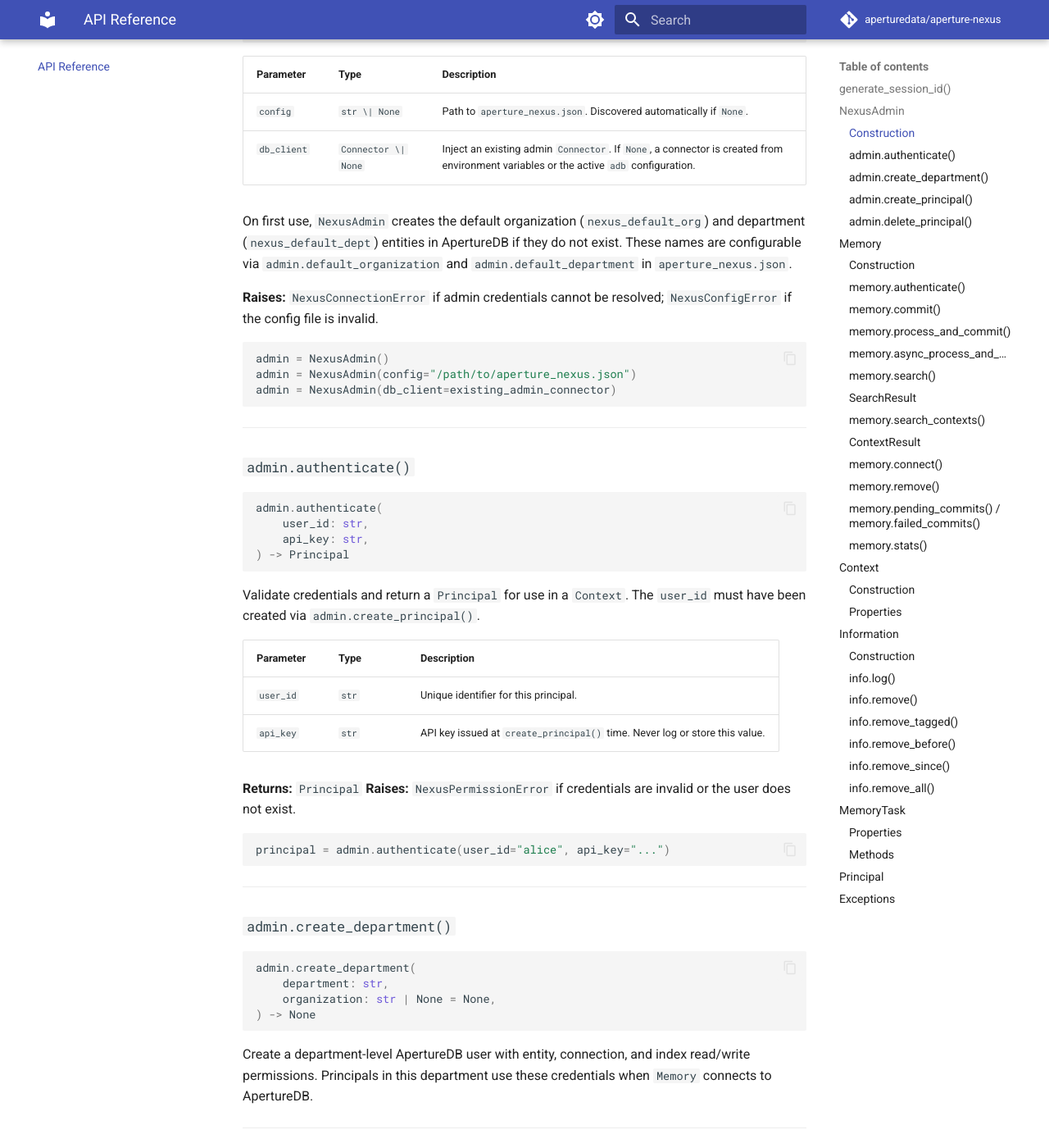
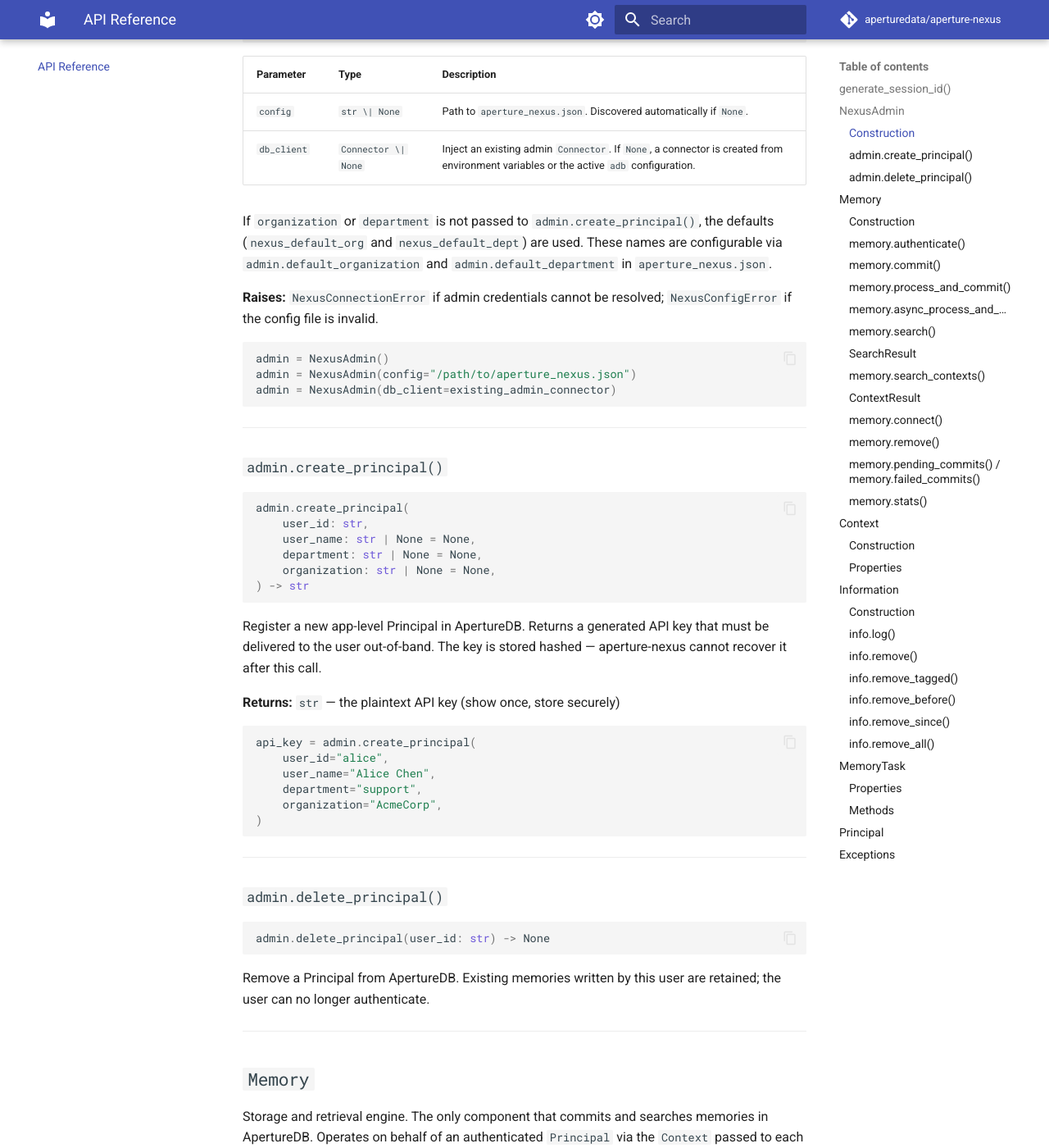
Before and after one commit to aperture-data/aperture-nexus, an MkDocs documentation site: the page built from docs/api-reference.md, in a window 1280 px wide and 1400 px high, scrolled down 1014 px. Shown: the whole window at 82% size. Built offline with MkDocs 1.6.1 and Material for MkDocs 9.7.7, drawn with Linux system fonts in a browser that asks for light colours; comment, search, counter and statistics services are not loaded; some of the changed text lies outside the part shown.

````diff
--- a/docs/api-reference.md
+++ b/docs/api-reference.md
@@ -33,8 +33,8 @@ ctx_agent    = Context(principal=agent_principal,    session_id=sid, ...)
 
 ## `NexusAdmin`
 
-Identity authority. Creates and manages department-level ApertureDB users and
-app-level Principals. Requires admin ApertureDB credentials.
+Identity authority. Creates and manages app-level Principals. Requires admin
+ApertureDB credentials.
 
 ```python
 from aperture_nexus import NexusAdmin
@@ -54,10 +54,10 @@ NexusAdmin(
 | `config` | `str \| None` | Path to `aperture_nexus.json`. Discovered automatically if `None`. |
 | `db_client` | `Connector \| None` | Inject an existing admin `Connector`. If `None`, a connector is created from environment variables or the active `adb` configuration. |
 
-On first use, `NexusAdmin` creates the default organization (`nexus_default_org`)
-and department (`nexus_default_dept`) entities in ApertureDB if they do not exist.
-These names are configurable via `admin.default_organization` and
-`admin.default_department` in `aperture_nexus.json`.
+If `organization` or `department` is not passed to `admin.create_principal()`,
+the defaults (`nexus_default_org` and `nexus_default_dept`) are used. These names
+are configurable via `admin.default_organization` and `admin.default_department`
+in `aperture_nexus.json`.
 
 **Raises:** `NexusConnectionError` if admin credentials cannot be resolved;
 `NexusConfigError` if the config file is invalid.
@@ -67,47 +67,6 @@ admin = NexusAdmin()
 admin = NexusAdmin(config="/path/to/aperture_nexus.json")
 admin = NexusAdmin(db_client=existing_admin_connector)
 ```
-
----
-
-### `admin.authenticate()`
-
-```python
-admin.authenticate(
-    user_id: str,
-    api_key: str,
-) -> Principal
-```
-
-Validate credentials and return a `Principal` for use in a `Context`.
-The `user_id` must have been created via `admin.create_principal()`.
-
-| Parameter | Type | Description |
-|-----------|------|-------------|
-| `user_id` | `str` | Unique identifier for this principal. |
-| `api_key` | `str` | API key issued at `create_principal()` time. Never log or store this value. |
-
-**Returns:** `Principal`
-**Raises:** `NexusPermissionError` if credentials are invalid or the user does not exist.
-
-```python
-principal = admin.authenticate(user_id="alice", api_key="...")
-```
-
----
-
-### `admin.create_department()`
-
-```python
-admin.create_department(
-    department: str,
-    organization: str | None = None,
-) -> None
-```
-
-Create a department-level ApertureDB user with entity, connection, and index
-read/write permissions. Principals in this department use these credentials
-when `Memory` connects to ApertureDB.
 
 ---
 
@@ -819,7 +780,8 @@ memory.commit(ctx, info)   # only "fresh start" is stored
 
 ## `MemoryTask`
 
-Returned by `memory.async_process_and_commit()`. State is persisted in ApertureDB.
+Returned by `memory.async_process_and_commit()`. Tracks the status of an
+in-flight background commit in memory on the `Memory` instance.
 
 ### Properties
 
@@ -848,18 +810,18 @@ if task.status == "complete":
     print(f"commit_id: {task.commit_id}")
 elif task.status == "failed":
     print(f"failed: {task.error_message}")
-    task.retry()
+    await task.retry()
 ```
 
 ---
 
 ## `Principal`
 
-Returned by `admin.authenticate()`. Passed to `Context` to identify who is
+Returned by `memory.authenticate()`. Passed to `Context` to identify who is
 performing an action. Do not construct directly.
 
 ```python
-principal = admin.authenticate(user_id="alice", api_key="...")
+principal = memory.authenticate(user_id="alice", api_key="...")
 
 # Properties
 principal.user_id      # "alice"
````
Also changed, not shown: other parts of docs/api-reference.md (+5 -3 lines), README.md (+2 -2 lines), docs/README.md (+3 -3 lines), docs/concepts.md (+3 -4 lines), docs/customer-support-agent.md (+13 -12 lines).
